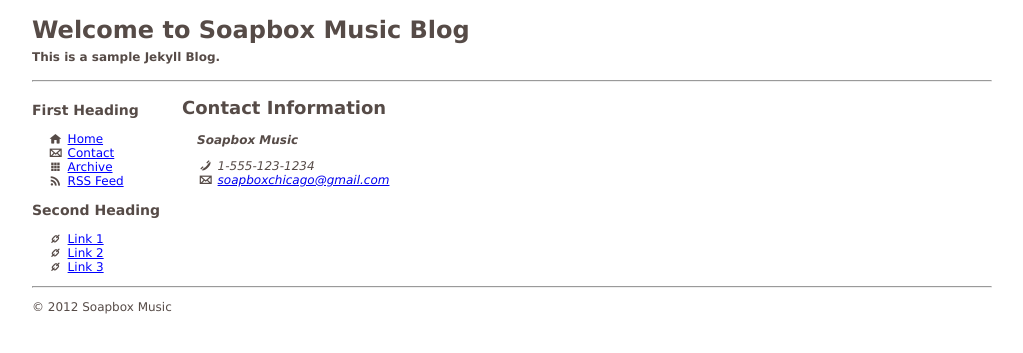
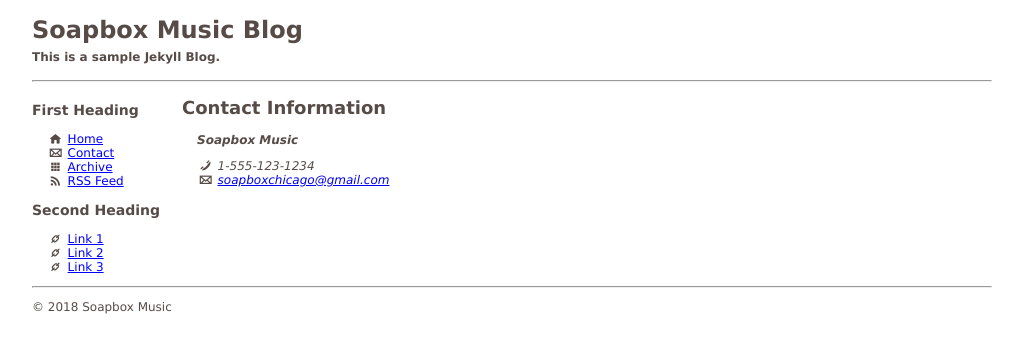
Before and after one commit to soapboxmusic/website, a Jekyll site: the page built from contact.html, in a window 1280 px wide. Shown: the top 353 px of the page, without its empty margins (26-1049 px from the left). Built offline with Jekyll 4.4.1, drawn with Linux system fonts in a browser that asks for light colours.

Commit message:
Update layout

```diff
--- a/_layouts/default.html
+++ b/_layouts/default.html
@@ -17,7 +17,7 @@
 
     <body>
         <header>
-            <h1><a href="{{site.baseurl}}/">Welcome to {{ site.name }}</a></h1>
+            <h1><a href="{{site.baseurl}}/">{{ site.name }}</a></h1>
                 <h4>{{ site.description }}</h4>
             <hr />
         </header>
@@ -50,7 +50,7 @@
 
         <footer>
             <hr />
-            <p>&copy; <time>2012</time> {{ site.author }}</p>
+            <p>&copy; <time>2018</time> {{ site.author }}</p>
         </footer>
 
         <script src="{{site.baseurl}}/scripts.js"></script>
```
